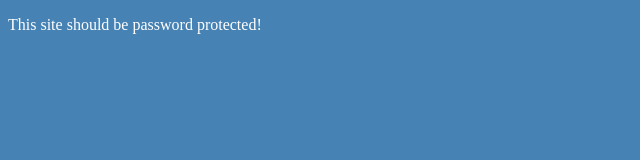
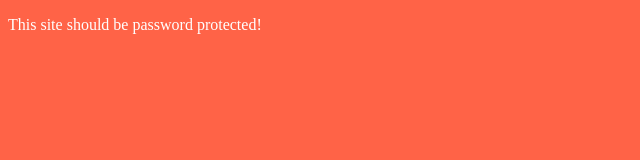
Before and after one commit to the-dmt/website, a plain HTML site: page index.html in a window 1280 px wide. Shown: the whole page, without its empty margins (0-640 px from the left). Drawn offline with Linux system fonts and the light colour scheme.

Commit message:
Update styles.css

```diff
--- a/styles.css
+++ b/styles.css
@@ -1,5 +1,5 @@
 body {
-  background: steelblue;
+  background: tomato;
 }
 
 p {
```
